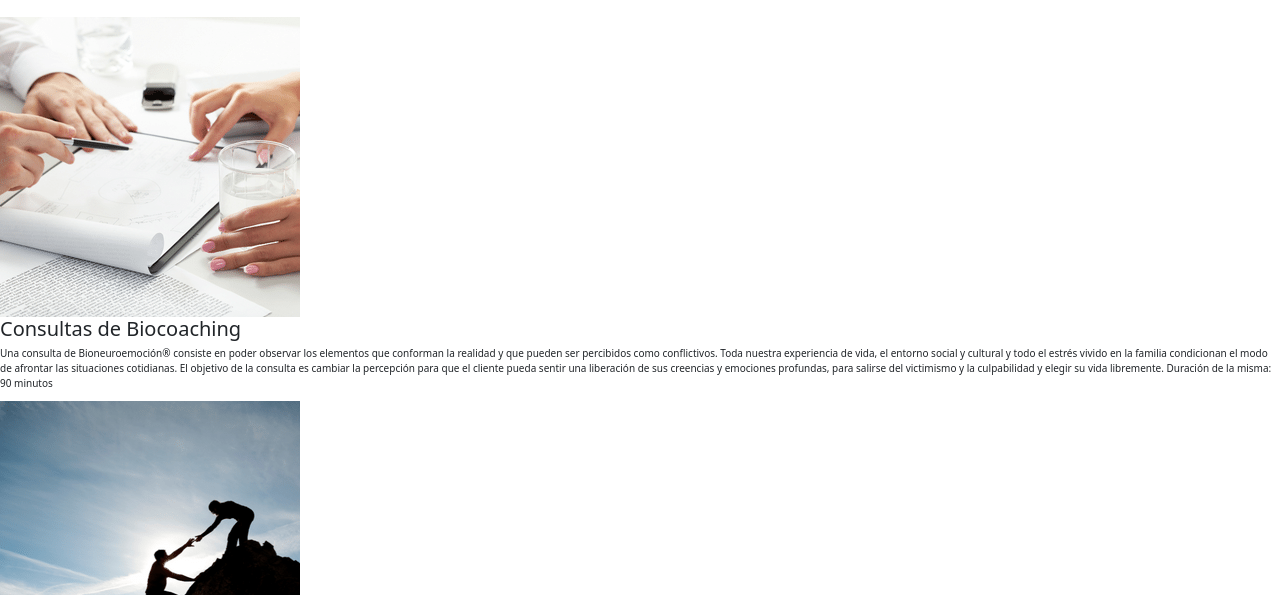
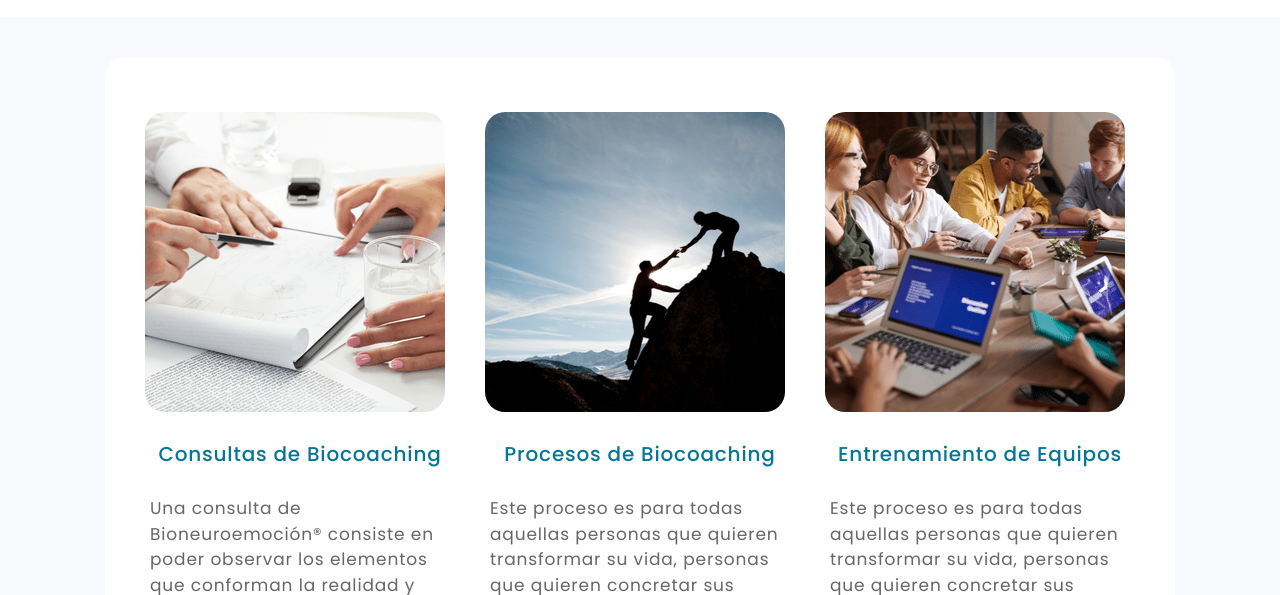
Before and after one commit to jdlopez7/desafiosass2, a website: page pages/servicios.html in a window 1280 px wide. Shown: the part 205-800 px from the top of the page. Drawn offline with nearby package versions, Linux system fonts and the light colour scheme.

Commit message:
se actualizó en sass página servicios

```diff
--- a/scss/estilo.scss
+++ b/scss/estilo.scss
@@ -296,6 +296,54 @@
         }
     }
 
-    /* Fin Contenido */
+        /* Fin Contenido */
 
     /* Fin página Sobre Mi */
+
+    /* Inicio página Servicios */
+
+     #servicios {
+        display:flex;
+        justify-content: center;
+        flex-wrap: wrap;
+        background-color: #f7f9fc;
+        .servicios1 {
+            background-color: white;
+            display: flex;
+            flex-wrap: wrap;
+            justify-content: center;
+            margin: 40px;
+            padding: 15px 25px 15px 25px;
+            border-radius: 20px;
+            .fondoBlanco1 {
+                background-color: white;
+                margin-top: 40px;
+                .imagenServicios {
+                    margin-right: 15px;
+                    margin-left: 15px;
+                    border-radius: 20px;
+                }
+                .serviciosTitulo {
+                    font-size: 16px;
+                    max-width: 300px;
+                    margin: 30px 20px 30px 20px;
+                    color: #047798;
+                    letter-spacing: 0.05em;
+                    font-family: poppins;
+                    line-height: 1.5em;
+                    text-align: center;
+
+                }
+                .serviciosTexto {
+                    width: 300px;
+                    font-size: 1.7em;
+                    color: #666666;
+                    margin: 30px 20px 30px 20px;
+                    letter-spacing: 0.05em;
+                    font-family: Poppins;
+                    line-height: 1.5em;
+                }
+            }
+        }
+    }
+    /* Fin página Servicios */
```
Also changed, not shown: css/estilo.css.
